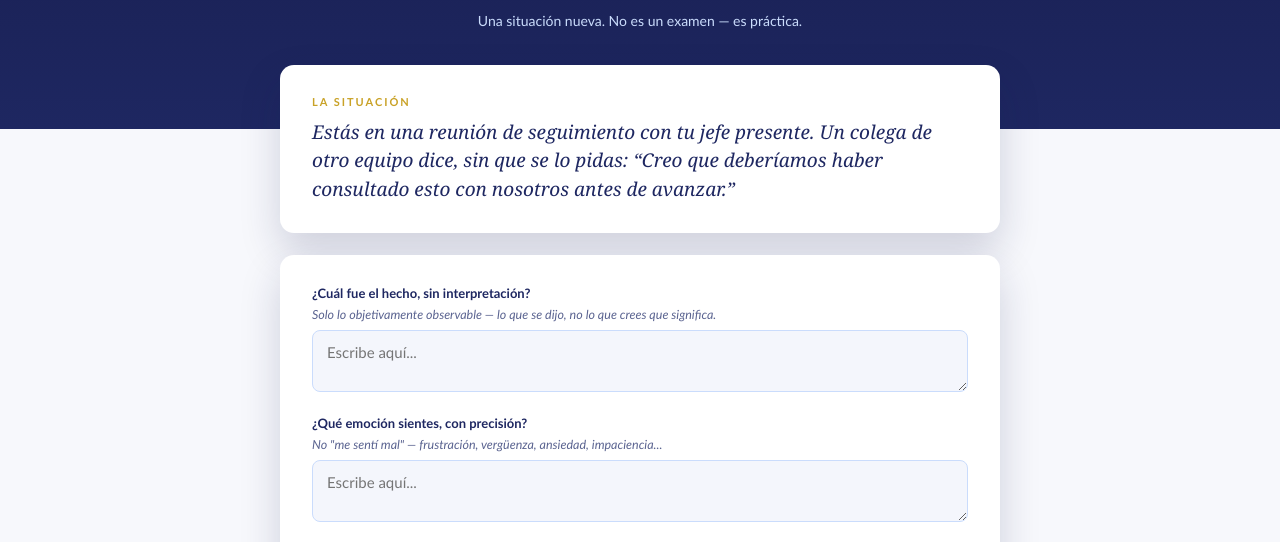
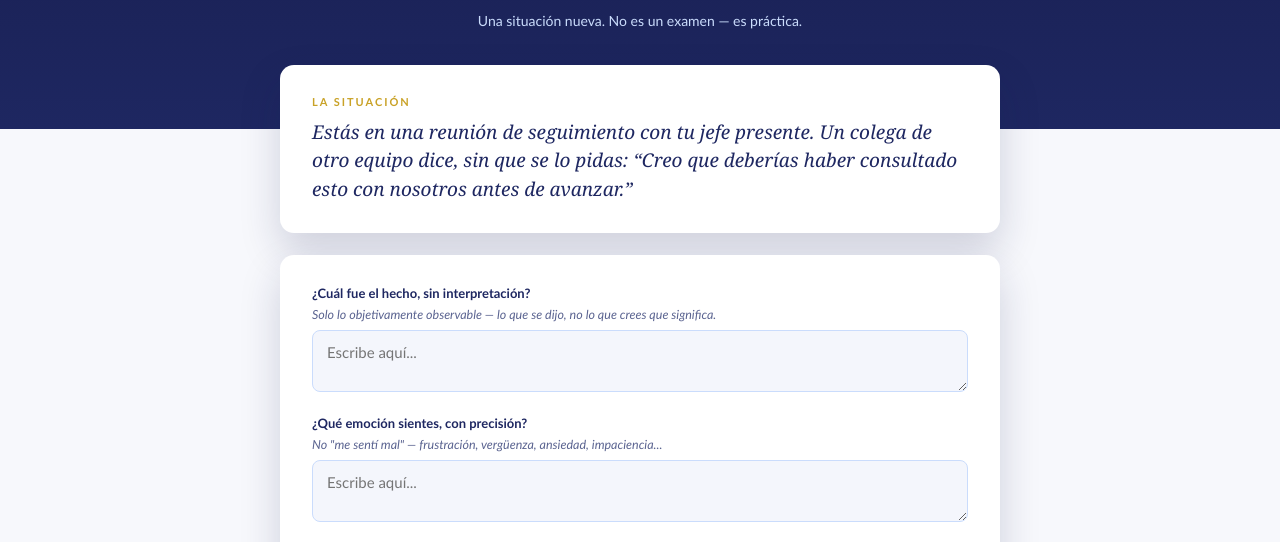
Before and after one commit to fhaidacher/simulador-laura, a website: page public/sesion1.html in a window 1280 px wide. Shown: the part 211-753 px from the top of the page. Drawn offline with Linux system fonts and the light colour scheme.

Commit message:
Add files via upload

```diff
--- a/public/sesion1.html
+++ b/public/sesion1.html
@@ -254,7 +254,7 @@
       <p class="kicker">La situación</p>
       <p class="scenario-text" id="scenario">
         Estás en una reunión de seguimiento con tu jefe presente. Un colega de otro
-        equipo dice, sin que se lo pidas: “Creo que deberíamos haber consultado esto
+        equipo dice, sin que se lo pidas: “Creo que deberías haber consultado esto
         con nosotros antes de avanzar.”
       </p>
     </div>
```
